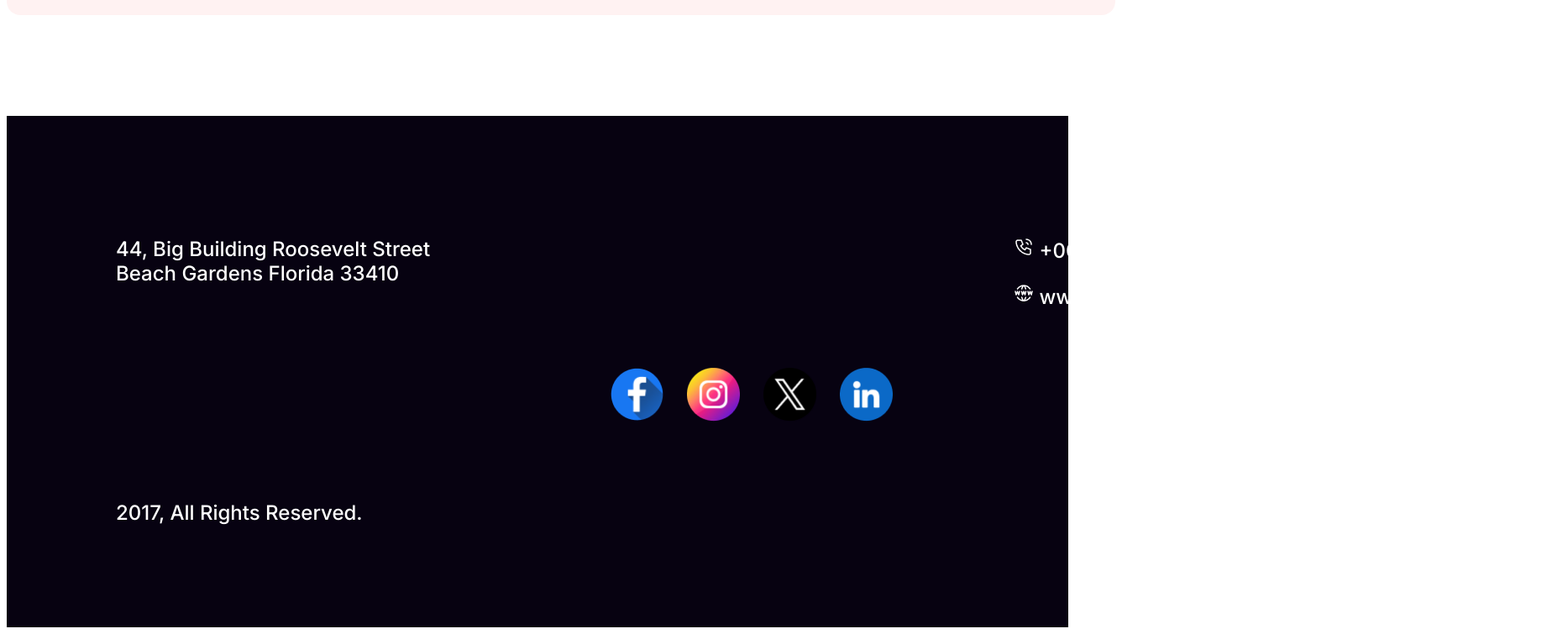
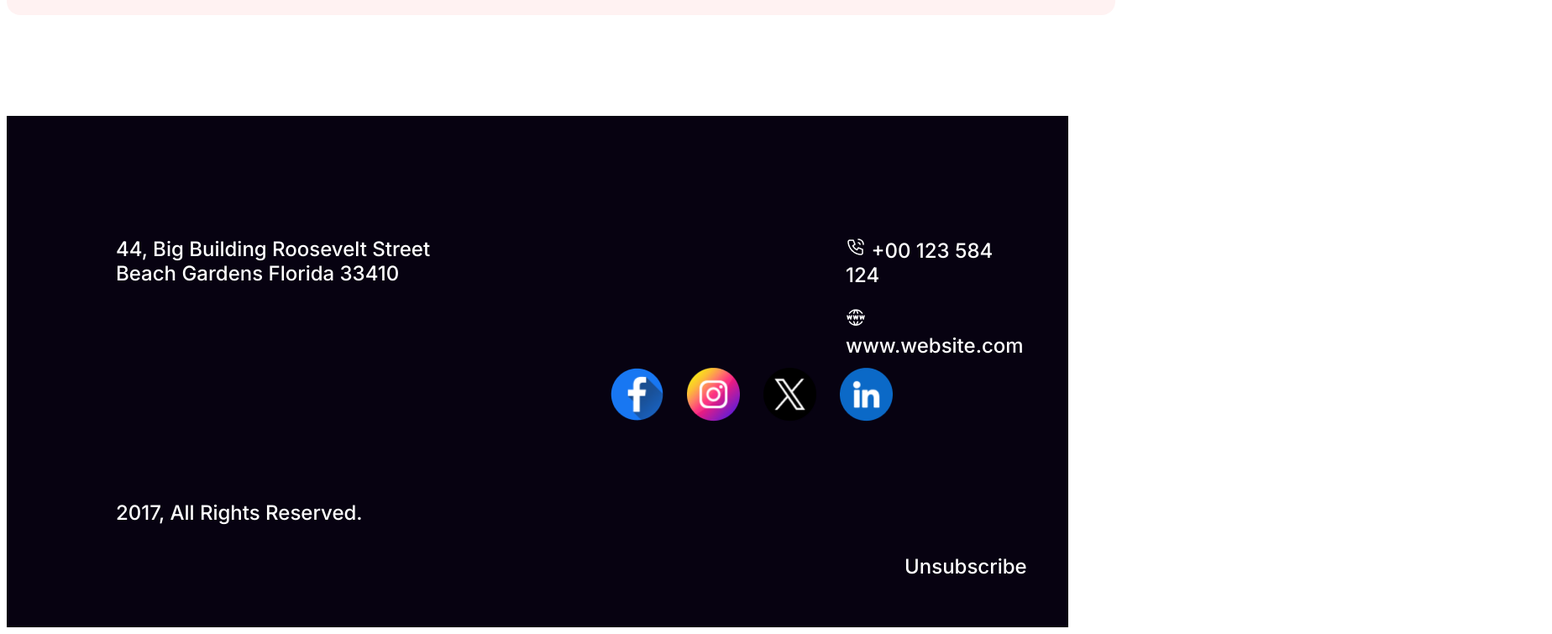
Before and after one commit to rahilaanan/Assignment1, a plain HTML site: page index.html in a window 1280 px wide. Shown: the part 6700-7455 px from the top of the page at 84% size, 1848 px wide, since content can reach past the window. Drawn offline with Linux system fonts and the light colour scheme.

Commit message:
edited again

```diff
--- a/styles/style.css
+++ b/styles/style.css
@@ -465,7 +465,7 @@ footer {
 
 .number-web {
     padding-top: 120px;
-    padding-left: 430px;
+    padding-left: 230px;
     margin-right: 275px
 }
 
@@ -491,5 +491,5 @@ footer {
 }
 
 #Unsubscribe {
-    padding-left: 650px;
+    padding-left: 300px;
 }
```
